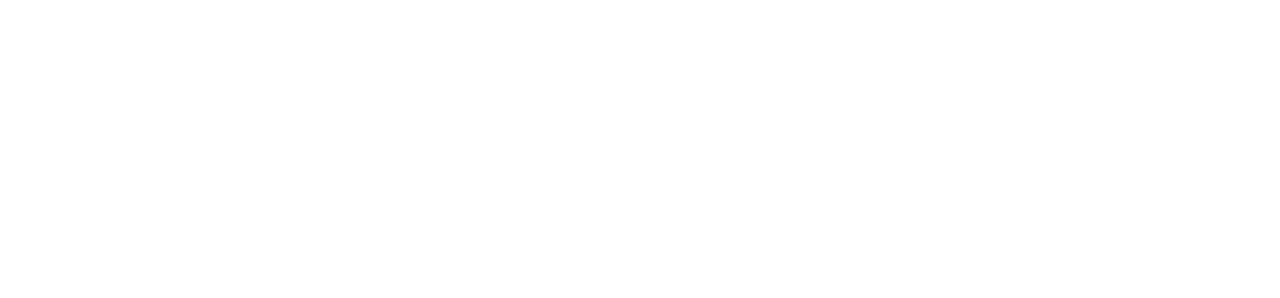
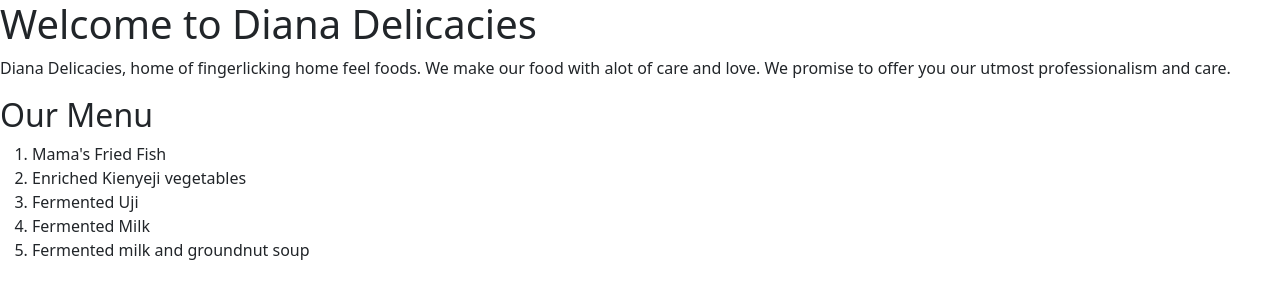
Before and after one commit to dopiyo85/diana_delicacies, a plain HTML site: page index.html in a window 1280 px wide. Drawn offline with Linux system fonts and the light colour scheme.

Commit message:
added nots on the website

```diff
--- a/index.html
+++ b/index.html
@@ -5,9 +5,22 @@
     <meta http-equiv="X-UA-Compatible" content="IE=edge">
     <meta name="viewport" content="width=device-width, initial-scale=1.0">
     <link rel="stylesheet" href="/bootstrap-5.2.2-dist/css/bootstrap.css" type="text/css" media="all">
-    <title>Document</title>
+    <title>Diana Delicacies</title>
 </head>
 <body>
+    <h1>Welcome to Diana Delicacies</h1>
+    <p>Diana Delicacies, home of fingerlicking home feel foods. We make our food with alot of care and love.
+    We promise to offer you our utmost professionalism and care.
+    </p>
+
+    <h2>Our Menu</h2>
+    <ol>
+        <li>Mama's Fried Fish</li>
+        <li>Enriched Kienyeji vegetables</li>
+        <li>Fermented Uji</li>
+        <li>Fermented Milk</li>
+        <li>Fermented milk and groundnut soup</li>
+    </ol>
 
 </body>
 </html>
```
